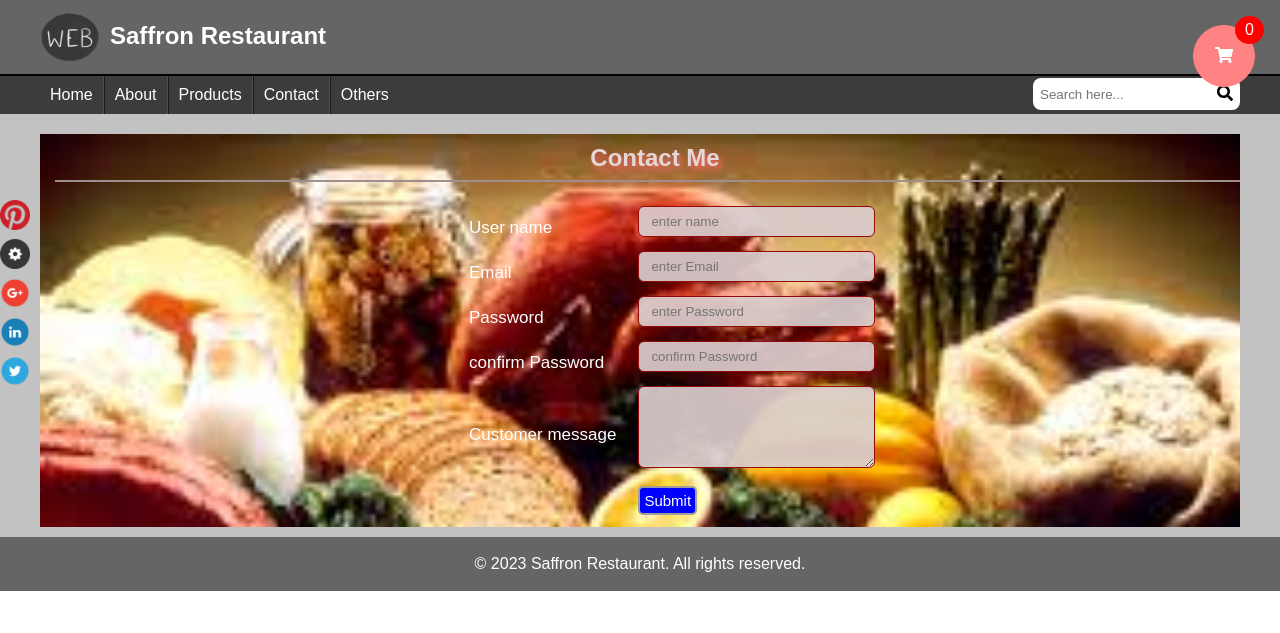
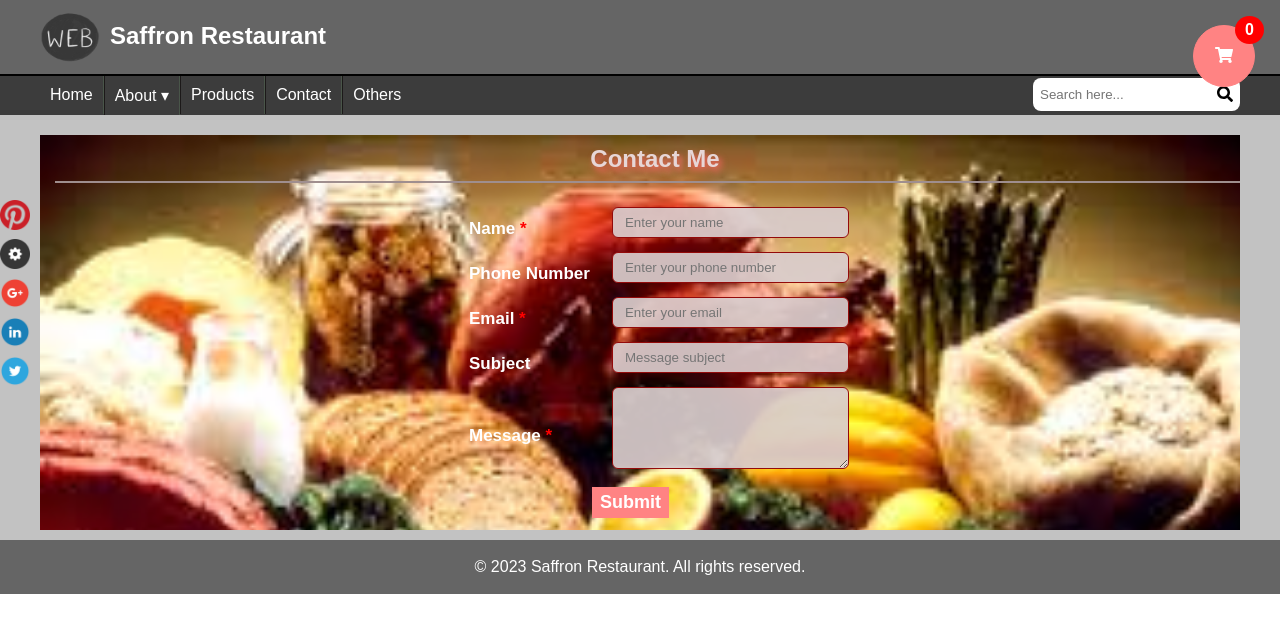
Before and after one commit to Rasel-Shikder/restaurant-website, a Flask app: page /contact in a window 1280 px wide. Shown: the top 633 px of the page. Run offline with Flask 3, Linux system fonts and the light colour scheme; some libraries are stand-ins or nearby versions; some web fonts are replaced.

Commit message:
changed style for button + .content-group to article

```diff
--- a/blog-post.html
+++ b/blog-post.html
@@ -94,7 +94,7 @@
 				<div class="content-left clear " style="width:70%; margin-left:160px;">
 					<div class="same-content ">
 						<img src="assets/images/products/resturent1.jpg" style="width:90%; height:auto;">
-						<div class="content-group ">
+						<article>
 							<p style="margin-top:20px;margin-bottom:20px;">maurisque eros molest nunc anteget sed vel
 								lacus mus semper. Anterd umnullam interdum eros dui urnama urisque eros molest nunc
 								anteget sed vel lacus mus semper. Anterd umnullam interdum eros dui urna Anterd umnullam
@@ -105,7 +105,7 @@
 								lacus mus semper. Anterd umnullam interdum eros dui urnama urisque eros molest nunc
 								anteget sed vel lacus mus semper. Anterd umnullam interdum eros dui urna Anterd umnullam
 								interdum eros dui urna urna Anterd umnullam</p>
-						</div>
+						</article>
 						<div class="pagination">
 							<ul>
 								<li><a href="#">Pre</a></li>
--- a/static/default.css
+++ b/static/default.css
@@ -208,19 +208,83 @@ a:hover {
 
 /*.......btn part...........*/
 .btn {
-    width: 52px;
+    /* width: 52px;
     font-size: 13px;
     padding: 3px;
     border-radius: 4px;
     background-color: blue;
     color: white;
     border: 1px solid #9595a3;
+    cursor: pointer; */
+    border: 1px solid #ff8383;
+    font-weight: bold;
+    padding: 4px 7px;
+    text-align: center;
+    text-decoration: none;
     cursor: pointer;
 }
 
 .btn:hover {
+    transition: all .7s ease;
+}
+
+/* .btn:hover {
     background-color: #a99a9a;
+} */
+
+.btn-solid {
+    background-color: #ff8383;
+    color: white;
 }
+
+.btn-solid:hover {
+    background-color: transparent;
+    color: #ff8383;
+}
+
+.btn-outlined {
+    color: #ff8383;
+}
+
+.btn-outlined:hover {
+    background-color: #ff8383;
+    color: white;
+}
+
+.btn-cart {
+    /* background-color: #ff8383;
+    border: 1px solid #ff8383;
+    color: white;
+    text-decoration: none; */
+    padding: 21px;
+    position: fixed;
+    right: 25px;
+    top: 25px;
+    display: inline-block;
+    border-radius: 50%;
+}
+
+.btn-checkout {
+    color: #fff;
+    border: 1px solid #fff;
+    padding: 10px;
+    font-weight: bold;
+    font-size: large;
+}
+
+.btn-checkout:hover {
+    background-color: #fff;
+    color: #ff8383;
+}
+
+.btn-delete-cart {
+    padding: 10px;
+}
+
+a.btn-disabled {
+    cursor: not-allowed;
+}
+
 
 /*btn end*/
 .slider-container {
@@ -597,9 +640,10 @@ a:hover {
 .same-part {
     font-size: 17px;
     color: #ffffff;
+    font-weight: bold;
 }
 
-.submit {
+/* .submit {
     margin-left: 20px;
     background-color: blue;
     color: white;
@@ -623,23 +667,9 @@ a:hover {
     background-color: #3C3C3C;
 }
 
-/* .btn-cart */
-.btn-cart {
-    background-color: #ff8383;
-    border: 1px solid #ff8383;
-    color: white;
-    text-decoration: none;
-    padding: 21px;
-    position: fixed;
-    right: 25px;
-    top: 25px;
-    display: inline-block;
-    border-radius: 50%;
-}
-
-.btn-cart:hover {
-    background-color: transparent;
-    color: #ff8383;
+.required::after {
+    content: "*";
+    color: red;
 }
 
 .btn-cart .badge {
--- a/static/js/cart.js
+++ b/static/js/cart.js
@@ -10,8 +10,12 @@ document.addEventListener('DOMContentLoaded', () => {
                     <td style="text-align:left;">&nbsp;&times; <input type="number" id="qty" class="input-qty"
                             title="Input Product Quantity" min="0" max="${availableQty}" value="${qty}" data-product-name="${productName}" />
                     </td>
-                    <td style="text-align:right;padding-right:5px;">
+                    <td style="text-align:right;">
                         &#2547; <output class="price">${parseFloat(unitPrice * qty).toFixed(2)}</output>
+                    </td>
+                    <td style="padding-right:5px;text-align:right;">
+                    <a href="#" class="btn btn-outlined btn-delete-cart"
+                                    title="Delete Cart Item"><i class="fa fa-trash-alt"></i> Delete</a>
                     </td>
                 </tr>`
 
--- a/templates/base.html
+++ b/templates/base.html
@@ -67,7 +67,7 @@
             <nav>
                 <ul>
                     <li><a href="/">Home</a></li>
-                    <li><a href="#">About</a>
+                    <li><a href="#">About &#9662;</a>
                         <ul>
                             <li><a href="/about">About Me</a></li>
                             <li><a href="#">Our Factory</a></li>
@@ -86,7 +86,7 @@
                 <span><i class="fa fa-search" aria-hidden="true"></i></span>
             </form>
         </div>
-        <a href="javascript:void(0);" class="btn-cart" id="btnCart">
+        <a href="javascript:void(0);" class="btn btn-solid btn-cart" id="btnCart">
             <i class="fa fa-shopping-cart"></i>
             <span class="badge count-cart-items">0</span>
         </a>
@@ -107,7 +107,8 @@
                                 <th style="text-align: center;">Product Name</th>
                                 <th style="text-align:right;">Unit Price</th>
                                 <th style="text-align:left;">Qty.</th>
-                                <th style="text-align:right;padding-right: 10px;">Price</th>
+                                <th style="text-align:right;">Price</th>
+                                <th style="text-align:right;padding-right: 10px;"></th>
                             </tr>
                         </thead>
                         <tbody>
@@ -120,13 +121,14 @@
                                 <td></td>
                                 <td></td>
                                 <td></td>
+                                <td></td>
                                 <th style="text-align: right;">&#2547; <output id="total">0</output></th>
                             </tr>
                         </tfoot>
                     </table>
                 </div>
                 <div class="modal-footer">
-                    <a href="/checkout" class="btn">Continue to Checkout</a>
+                    <a href="/checkout" class="btn btn-checkout">Continue to Checkout</a>
                 </div>
             </div>
         </div>
--- a/templates/contact.html
+++ b/templates/contact.html
@@ -11,30 +11,30 @@
 					<form>
 						<table>
 							<tr>
-								<td class="same-part">User name</td>
-								<td><input type="text" placeholder="enter name" class="same-input"></td>
+								<td class="same-part">Name <span class="required"></span></td>
+								<td><input type="text" placeholder="Enter your name" class="same-input" required></td>
 							</tr>
 							<tr>
-								<td class="same-part">Email</td>
-								<td><input type="Email" placeholder="enter Email" class="same-input"></td>
+								<td class="same-part">Phone Number</td>
+								<td><input type="text" placeholder="Enter your phone number" class="same-input"></td>
 							</tr>
 							<tr>
-								<td class="same-part">Password</td>
-								<td><input type="Password" placeholder="enter Password" class="same-input"></td>
+								<td class="same-part">Email <span class="required"></span></td>
+								<td><input type="email" placeholder="Enter your email" class="same-input" required></td>
 							</tr>
 							<tr>
-								<td class="same-part">confirm Password</td>
-								<td><input type="Password" placeholder="confirm Password" class="same-input"></td>
+								<td class="same-part">Subject</td>
+								<td><input type="text" placeholder="Message subject" class="same-input"></td>
 							</tr>
 							<tr>
-								<td class="same-part">Customer message</td>
-								<td><textarea rows="5" cols="25" class="same-input" style="height: 74px;">
-
-								   </textarea></td>
+								<td class="same-part">Message <span class="required"></span></td>
+								<td><textarea rows="5" cols="25" class="same-input" style="height: 74px;"
+										required></textarea></td>
 							</tr>
 							<tr>
 								<td></td>
-								<td><input type="submit" class="submit"></td>
+								<td><input type="submit" class="btn btn-solid" style="font-size: large;">
+								</td>
 							</tr>
 						</table>
 					</form>
--- a/templates/products.html
+++ b/templates/products.html
@@ -18,13 +18,13 @@
                                 <div class="unit-price">{{ each['unit_price'] }}</div>
                             </div>
                             <div class="btn-group">
-                                <a href="/product-details/{{ each['product_name'] }}" class="btn-outlined"
+                                <a href="/product-details/{{ each['product_name'] }}" class="btn btn-outlined"
                                     title="View Product Details">Details</a>
                                 <a {{ '' if product_not_available else 'href="/checkout"' }}
-                                    class=" btn-solid {{ 'btn-disabled' if product_not_available else '' }}"
+                                    class="btn btn-solid {{ 'btn-disabled' if product_not_available else '' }}"
                                     title="Buy this Product" id="btnBuyNow">Buy Now</a>
                                 <a id="btnAddToCart"
-                                    class="btn-solid {{ 'btn-disabled' if product_not_available else '' }}"
+                                    class="btn btn-solid {{ 'btn-disabled' if product_not_available else '' }}"
                                     title="Add to Cart" data-product-name="{{ each['product_name'] }}"
                                     data-available-qty="{{ each['available_qty'] }}"
                                     data-unit-price="{{ each['unit_price'] }}"
```
Also changed, not shown: other parts of static/default.css (+11 -51 lines), templates/index.html (+12 -24 lines).
